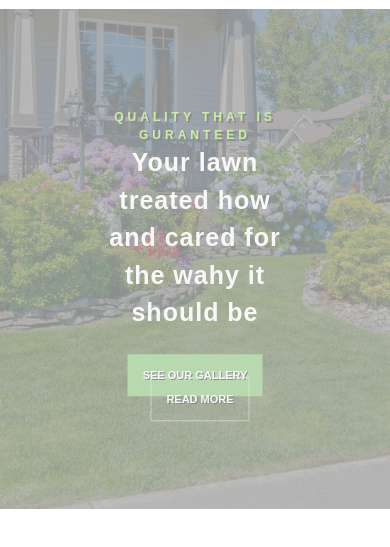
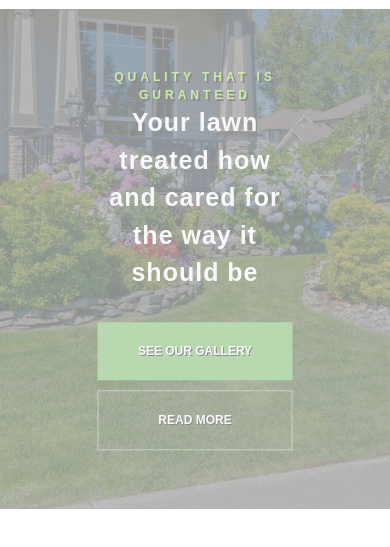
Before and after one commit to willsower/lindsey_gardening, a plain HTML site: page index.html in a window 390 px wide. Shown: the part 71-618 px from the top of the page. Drawn offline with nearby package versions, Linux system fonts and the light colour scheme.

Commit message:
Fixed button responsive
Changed header buttons

```diff
--- a/css/main.css
+++ b/css/main.css
@@ -165,14 +165,24 @@ nav {
   .slideshow-content h5 {
     font-size: 25px;
   }
+}
+
+/* xs is 640px */
+@media only screen and (max-width: 570px) {
+  .slideshow-content p {
+    font-size: 12px;
+  }
+  .slideshow-content h5 {
+    font-size: 25px;
+  }
 
   .slideshow-buttons .slideshow-button-a {
-    padding: 15px;
-    font-size: 11px;
+    display: block;
   }
 
   .slideshow-buttons .slideshow-button-b {
-    padding: 15px;
-    font-size: 11px;
+    display: block;
+    margin-top: 10px;
+    margin-left: 0px;
   }
 }
--- a/index.html
+++ b/index.html
@@ -139,7 +139,7 @@
             <div class="slideshow-content">
               <p>LAWN & GARDEN CARE FOR YOU</p>
               <h5>
-                Let's make your grass always greener for your family/guests
+                Let's make your grass always greener for your family and guests
               </h5>
               <!-- Buttons -->
               <div class="slideshow-buttons">
@@ -156,7 +156,7 @@
             <!-- Content -->
             <div class="slideshow-content">
               <p>QUALITY THAT IS GURANTEED</p>
-              <h5>Your lawn treated how and cared for the wahy it should be</h5>
+              <h5>Your lawn treated how and cared for the way it should be</h5>
               <!-- Buttons -->
               <div class="slideshow-buttons">
                 <a href="www.google.com" class="slideshow-button-a"
```
